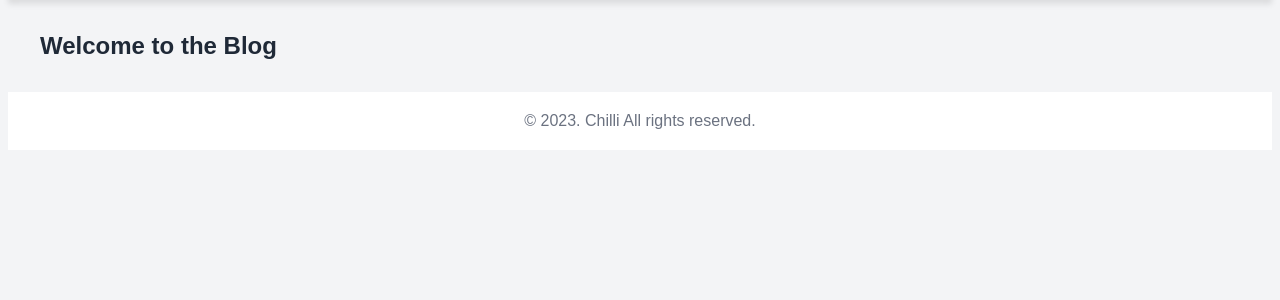
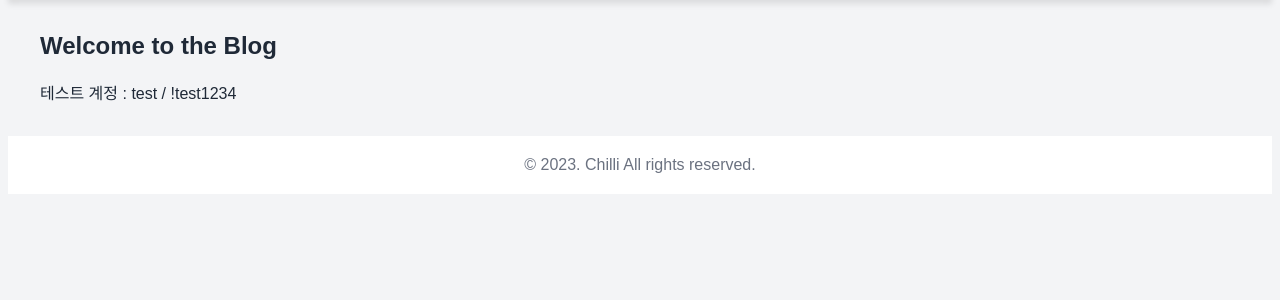
Before and after one commit to vanhalenpanama/Claude_Export_Data_Backup_Blog, a Django app: page / in a window 1280 px wide. Shown: the part 108-408 px from the top of the page. Run offline with Django 5.2, Linux system fonts and the light colour scheme.

Commit message:
:fire: test account upload

```diff
--- a/blog_project/blog/templates/blog/index.html
+++ b/blog_project/blog/templates/blog/index.html
@@ -2,6 +2,7 @@
 
 {% block content %}
 <h2>Welcome to the Blog</h2>
+테스트 계정 : test / !test1234
 {% if user.is_authenticated %}
 <a href="{% url 'post_list' %}" class="btn">블로그 입장하기</a>
 {% else %}
--- a/blog_project/config/settings/production.py
+++ b/blog_project/config/settings/production.py
@@ -1,4 +1,3 @@
-# myproject/settings/production.py
 from .base import *
 
 DEBUG = False
```
